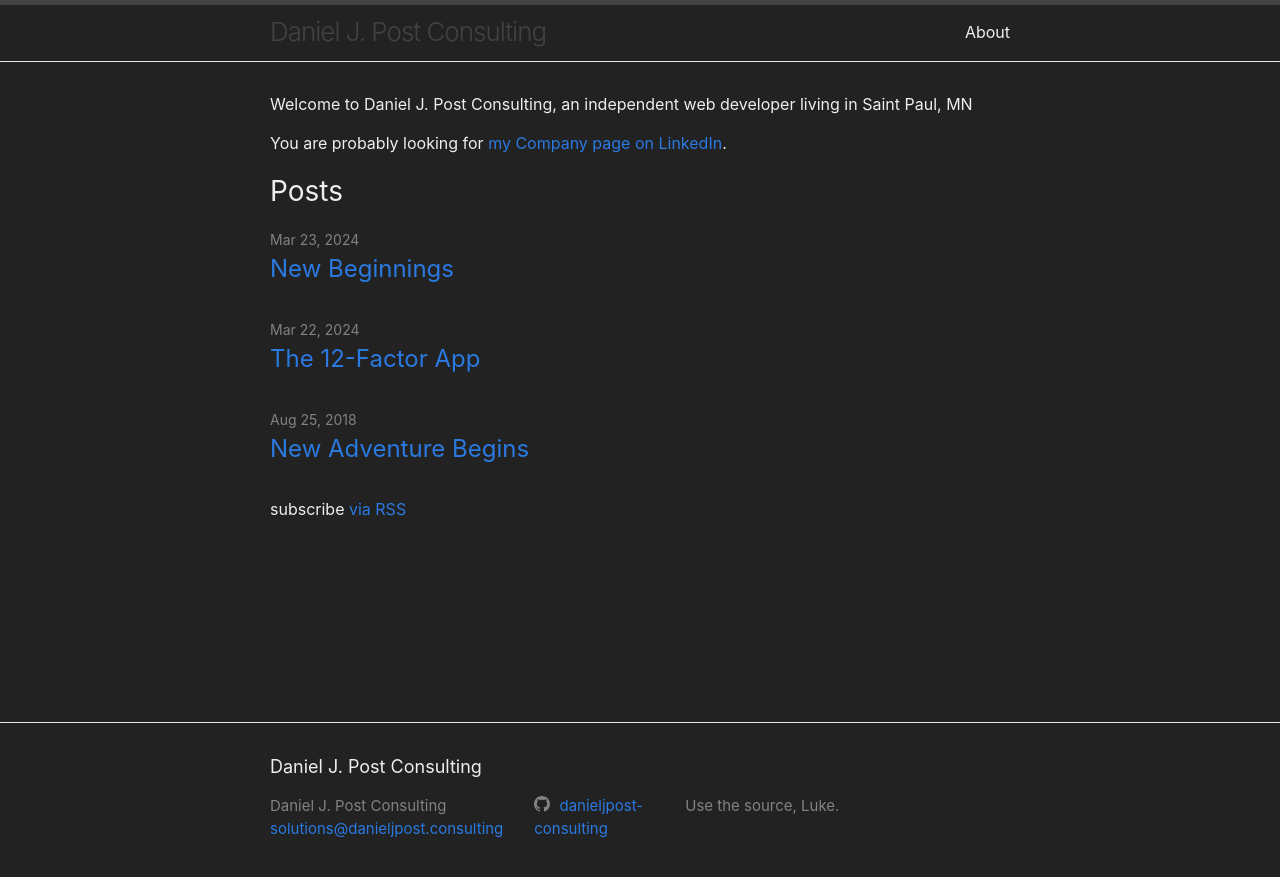
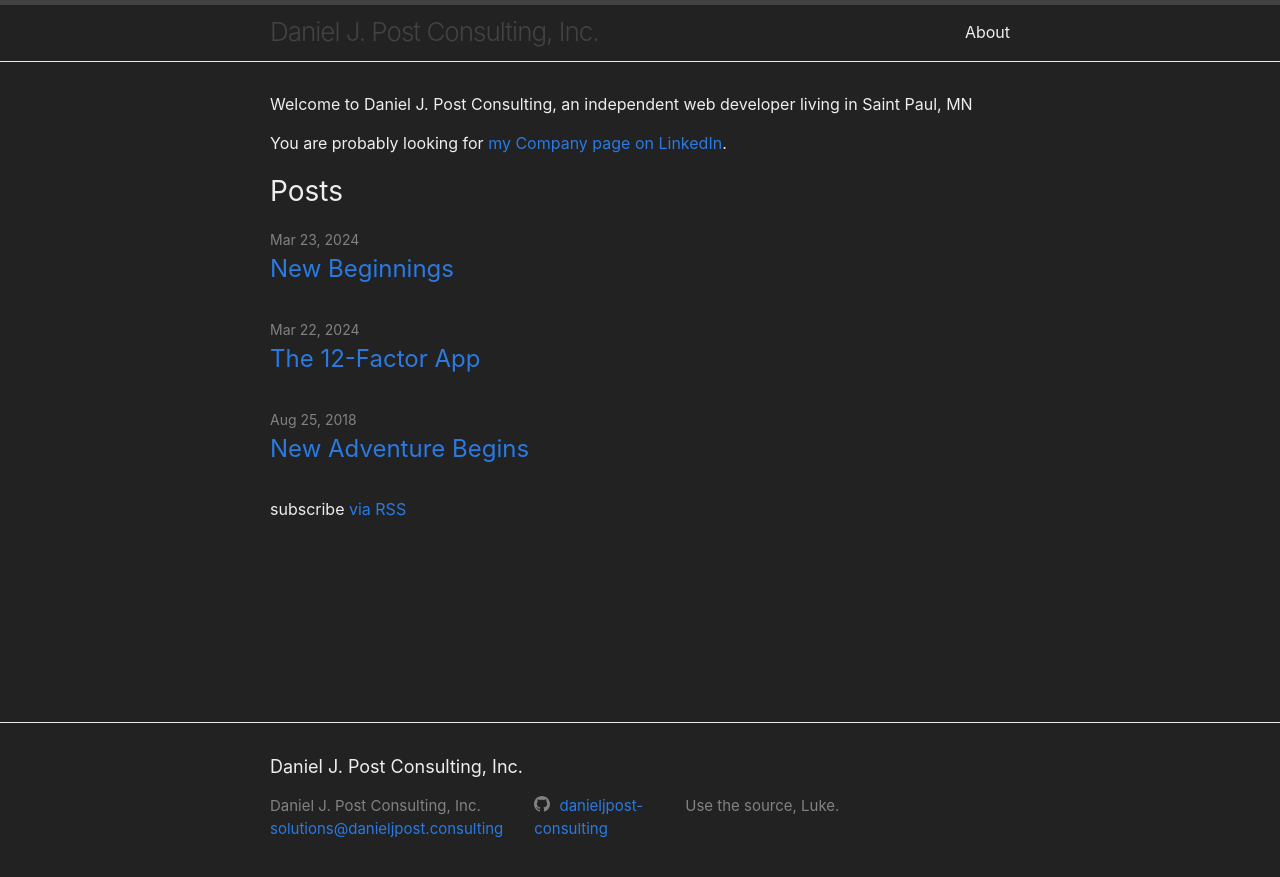
Before and after one commit to danieljpost-consulting/danieljpost-consulting.github.io, a Jekyll site: the page built from index.markdown, in a window 1280 px wide. Shown: the top 877 px of the page. Built offline with Jekyll 4.4.1, drawn with Linux system fonts in a browser that asks for light colours.

Commit message:
2024.5
Tweak Config

```diff
--- a/_config.yml
+++ b/_config.yml
@@ -18,7 +18,7 @@
 # You can create any custom variable you would like, and they will be accessible
 # in the templates via {{ site.myvariable }}.
 
-title: Daniel J. Post Consulting
+title: Daniel J. Post Consulting, Inc.
 email: solutions@danieljpost.consulting
 description: >- # this means to ignore newlines until "baseurl:"
   Use the source, Luke.
@@ -28,6 +28,7 @@
 github_username:  danieljpost-consulting
 google_analytics: G-PZL3JY973E
 google_tag: G-215444062
+excerpts: true
 
 # Build settings
 theme: minima
```
